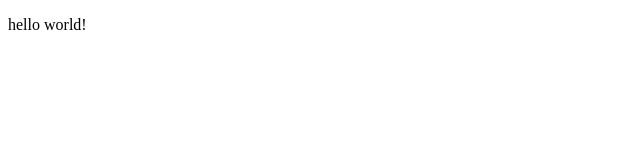
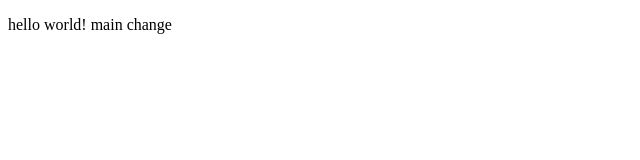
Before and after one commit to T0ny-design/sigma-testing-gh, a plain HTML site: page index.html in a window 1280 px wide. Shown: the whole page, without its empty margins (0-640 px from the left). Drawn offline with Linux system fonts and the light colour scheme.

Commit message:
changed file for 3-way merge example part 3 for main

```diff
--- a/index.html
+++ b/index.html
@@ -6,6 +6,6 @@
     <title>Document</title>
 </head>
 <body>
-    <p>hello world!</p>
+    <p>hello world! main change</p>
 </body>
 </html>
```
